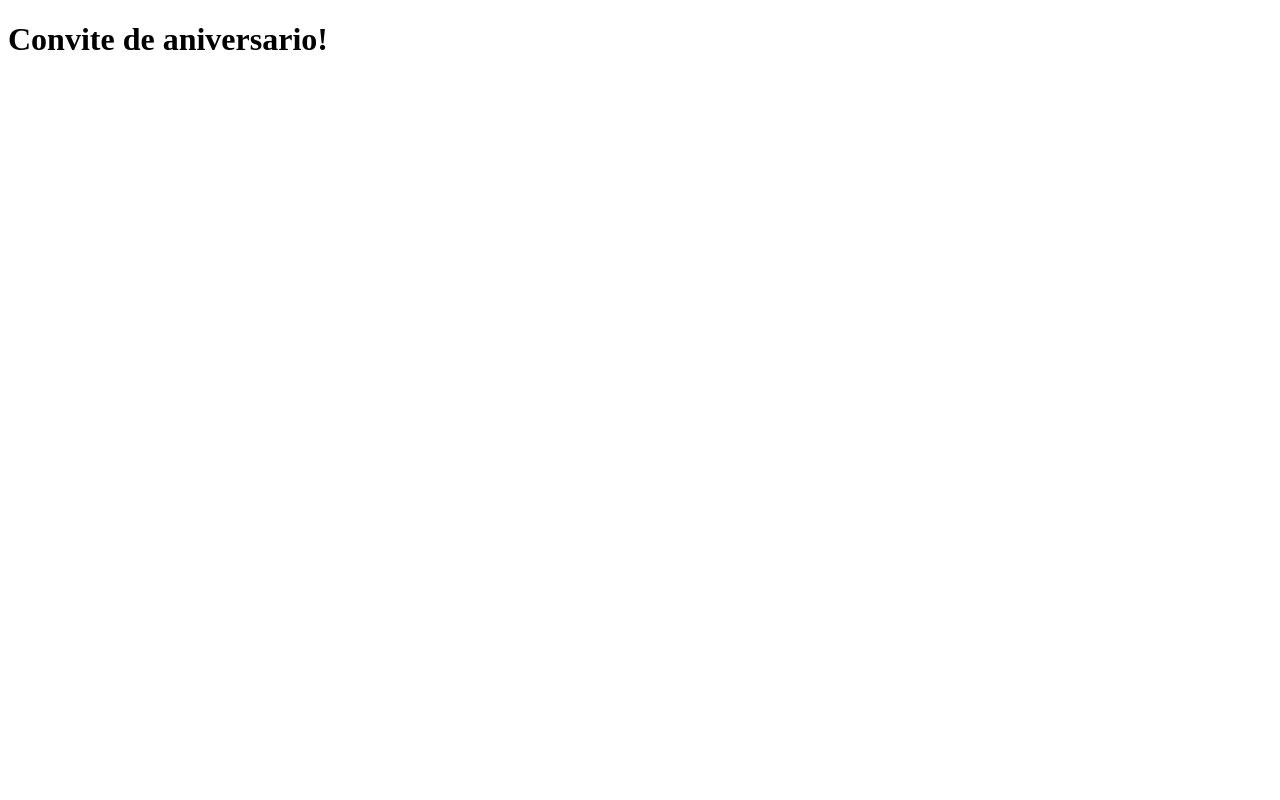
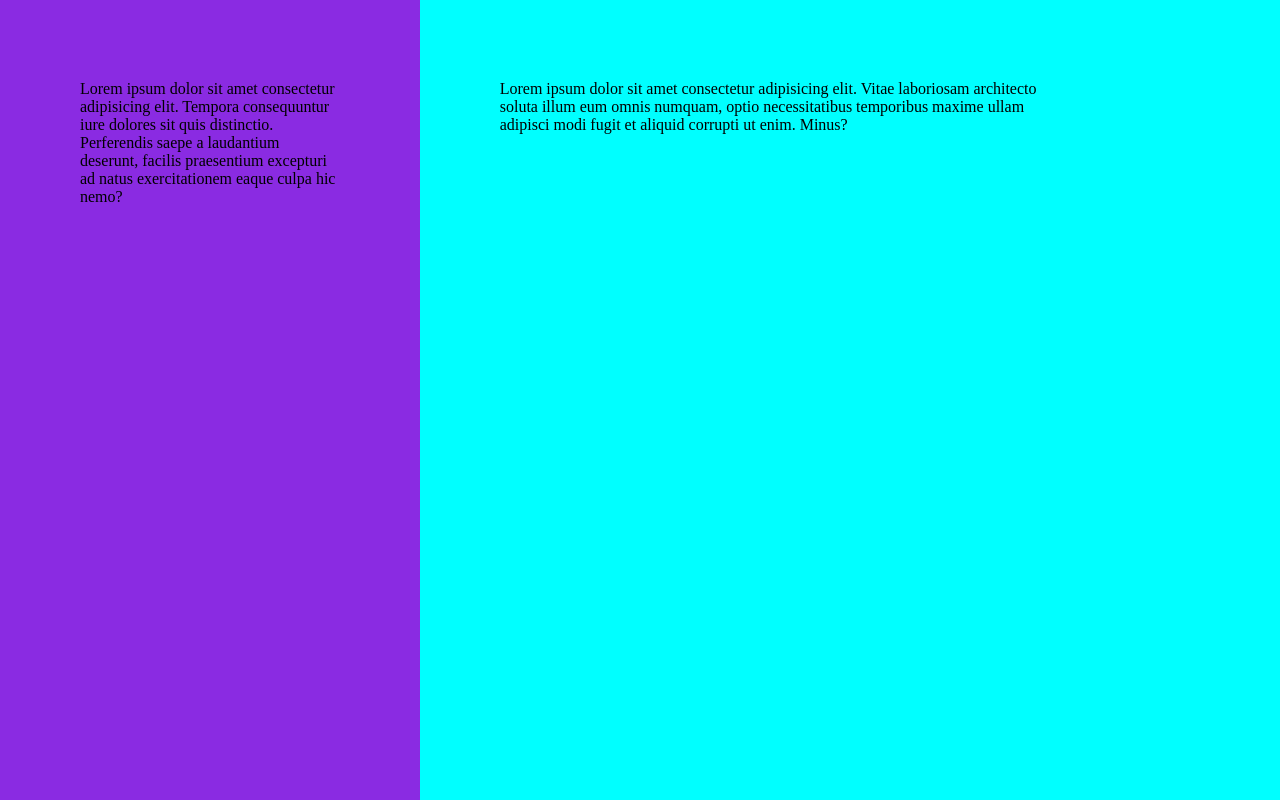
Before and after one commit to lexfernandes/Formulario, a plain HTML site: page index.html in a window 1280 px wide. Drawn offline with Linux system fonts and the light colour scheme.

Commit message:
Criação do layout

```diff
--- a/index.html
+++ b/index.html
@@ -13,6 +13,23 @@
     <title>Formulario de Convite</title>
   </head>
   <body>
-    <h1>Convite de aniversario!</h1>
+    <div id="app">
+      <aside>
+        <div class="aside-container">
+          Lorem ipsum dolor sit amet consectetur adipisicing elit. Tempora
+          consequuntur iure dolores sit quis distinctio. Perferendis saepe a
+          laudantium deserunt, facilis praesentium excepturi ad natus
+          exercitationem eaque culpa hic nemo?
+        </div>
+      </aside>
+      <main>
+        <div class="main-container">
+          Lorem ipsum dolor sit amet consectetur adipisicing elit. Vitae
+          laboriosam architecto soluta illum eum omnis numquam, optio
+          necessitatibus temporibus maxime ullam adipisci modi fugit et aliquid
+          corrupti ut enim. Minus?
+        </div>
+      </main>
+    </div>
   </body>
 </html>
--- a/styles/global.css
+++ b/styles/global.css
@@ -1,3 +1,12 @@
+* {
+  margin: 0;
+  padding: 0;
+  box-sizing: border-box;
+  overflow: hidden;
+}
+body {
+  overflow: hidden;
+}
 :root {
   --font-leckerli: "Leckerli One", sans-serif;
   --logo-font: 400 2.5rem / normal var(--font-leckerli); /* 40px -> 2.5rem */
--- /dev/null
+++ b/styles/layout.css
@@ -0,0 +1,23 @@
+#app {
+  display: grid;
+  grid-template-columns: 32.79% 67.21%;
+  height: 100vh;
+  overflow: hidden;
+}
+aside {
+  background-color: blueviolet;
+  padding: 5rem;
+  & .aside-container {
+    max-width: 25rem;
+  }
+}
+
+main {
+  background-color: aqua;
+  padding: 5rem;
+  overflow: auto;
+  & .main-container {
+    max-width: 35rem;
+    margin-right: auto;
+  }
+}
--- a/styles/styles.css
+++ b/styles/styles.css
@@ -1 +1,2 @@
 @import url(global.css);
+@import url(layout.css);
```
